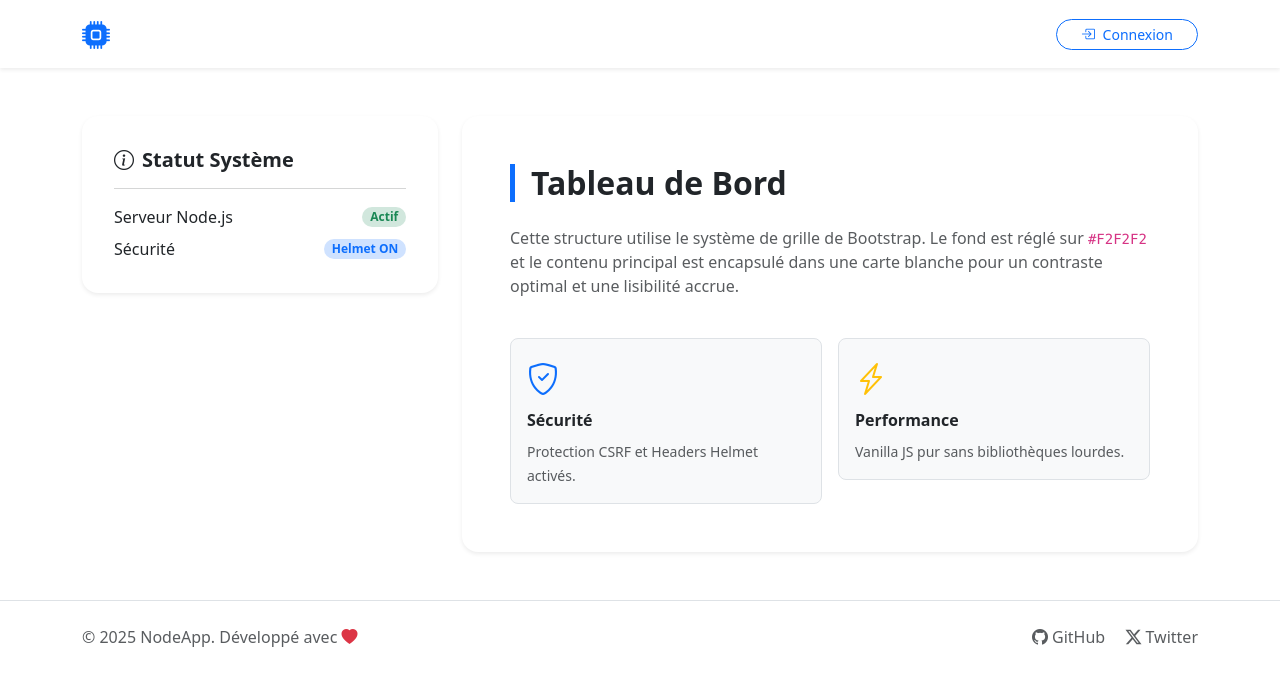
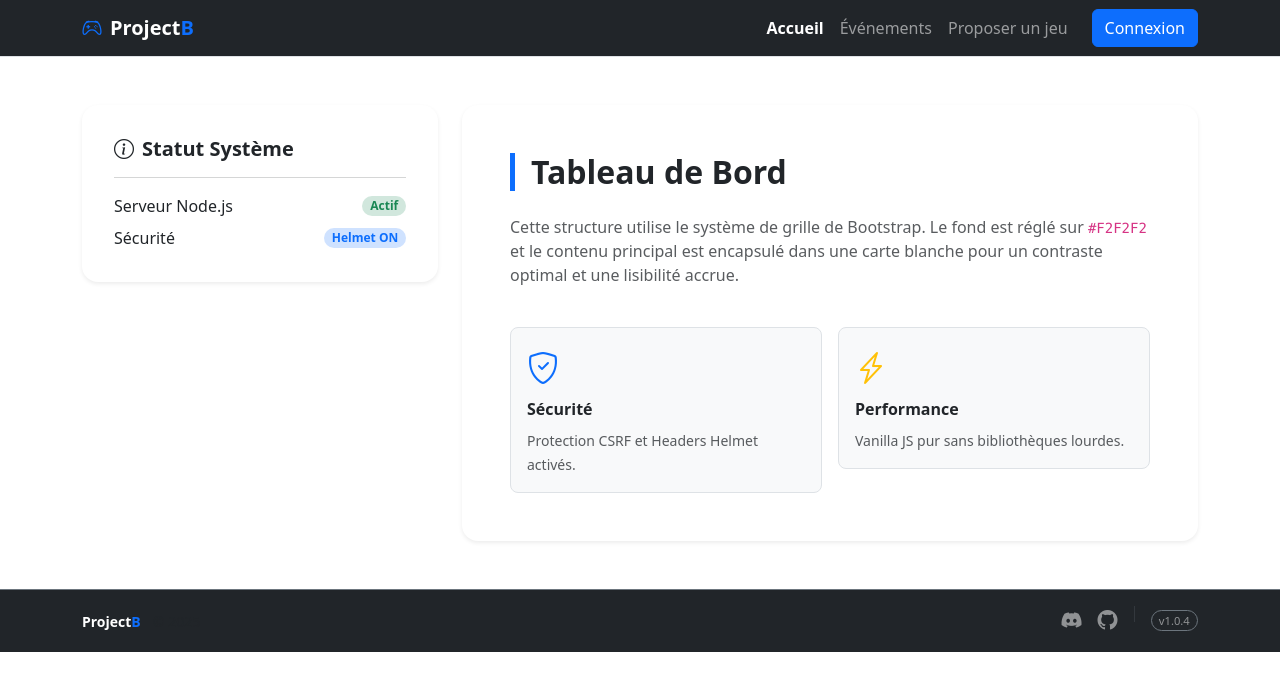
Before and after one commit to Jazzyunity/project-b, a website with bundled scripts: page frontend/public/index.html in a window 1280 px wide. Built offline with nearby package versions, Linux system fonts and the light colour scheme.

Commit message:
Reformat components + fix auth route and middleware

```diff
--- a/backend/middlewares/auth.middleware.js
+++ b/backend/middlewares/auth.middleware.js
@@ -13,3 +13,5 @@ const protect = (req, res, next) => {
         res.status(401).json({ message: "Token invalide" });
     }
 };
+
+module.exports = { protect };
--- a/backend/routes/api.routes.js
+++ b/backend/routes/api.routes.js
@@ -1,6 +1,6 @@
 const express = require('express');
 const router = express.Router();
-const { protect } = require('../middleware/auth.middleware');
+const { protect } = require('../middlewares/auth.middleware');
 const GameIdea = require('../models/GameIdea');
 
 
--- a/backend/server.js
+++ b/backend/server.js
@@ -3,6 +3,7 @@ const path = require('path');
 const helmet = require('helmet');
 const cors = require('cors');
 const rateLimit = require('express-rate-limit');
+const cookieParser = require('cookie-parser')
 require('dotenv').config();
 
 const app = express();
@@ -16,9 +17,10 @@ app.use(helmet({
         directives: {
             "default-src": ["'self'"],
             // Autoriser les scripts de jsdelivr
-            "script-src": ["'self'", "cdn.jsdelivr.net"],
+            "script-src": ["'self'", "cdn.jsdelivr.net", "'unsafe-inline'"],
             // Autoriser les styles et les polices (icônes) de jsdelivr
             "style-src": ["'self'", "cdn.jsdelivr.net", "'unsafe-inline'"],
+            "worker-src": ["'self'", "blob:"],
             "connect-src": ["'self'", "cdn.jsdelivr.net"],
             "font-src": ["'self'", "cdn.jsdelivr.net"],
             "img-src": ["'self'", "data:"],
--- a/frontend/public/css/style.css
+++ b/frontend/public/css/style.css
@@ -20,3 +20,8 @@ main {
     /* Effet moderne sur navbar sticky */
     background-color: rgba(33, 37, 41, 0.95) !important;
 }
+
+.hover-white:hover {
+    color: #ffffff !important;
+    transition: color 0.2s ease-in-out;
+}
--- a/frontend/public/index.html
+++ b/frontend/public/index.html
@@ -15,35 +15,6 @@
 </head>
 
 <body>
-
-    <nav class="navbar navbar-expand-lg navbar-dark sticky-top shadow-sm">
-        <div class="container">
-            <a class="navbar-brand d-flex align-items-center" href="/">
-                <i class="bi bi-cpu-fill fs-3 me-2 text-primary"></i>
-                <span class="fw-bold text-uppercase tracking-wider">ProjectB</span>
-            </a>
-
-            <button class="navbar-toggler border-0" type="button" data-bs-toggle="collapse" data-bs-target="#navbarNav">
-                <span class="navbar-toggler-icon"></span>
-            </button>
-
-            <div class="collapse navbar-collapse" id="navbarNav">
-                <ul class="navbar-nav ms-auto align-items-center">
-                    <li class="nav-item">
-                        <a class="nav-link active" href="/"><i class="bi bi-house-door me-1"></i> Accueil</a>
-                    </li>
-                    <li class="nav-item">
-                        <a class="nav-link" href="/contact">Contact</a>
-                    </li>
-                    <li class="nav-item ms-lg-3">
-                        <a class="btn btn-outline-primary btn-sm px-4 rounded-pill" href="/login">
-                            <i class="bi bi-box-arrow-in-right me-1"></i> Connexion
-                        </a>
-                    </li>
-                </ul>
-            </div>
-        </div>
-    </nav>
 
     <main class="py-5">
         <div class="container">
@@ -97,25 +68,11 @@
         </div>
     </main>
 
-    <footer class="bg-white border-top py-4 mt-auto">
-        <div class="container">
-            <div class="row align-items-center">
-                <div class="col-md-6 text-center text-md-start">
-                    <span class="text-muted">&copy; 2025 NodeApp. Développé avec <i
-                            class="bi bi-heart-fill text-danger"></i></span>
-                </div>
-                <div class="col-md-6 text-center text-md-end mt-3 mt-md-0">
-                    <a href="#" class="text-muted me-3 text-decoration-none"><i class="bi bi-github"></i> GitHub</a>
-                    <a href="#" class="text-muted text-decoration-none"><i class="bi bi-twitter-x"></i> Twitter</a>
-                </div>
-            </div>
-        </div>
-    </footer>
-
     <script src="https://cdn.jsdelivr.net/npm/bootstrap@5.3.8/dist/js/bootstrap.bundle.min.js"
         integrity="sha384-FKyoEForCGlyvwx9Hj09JcYn3nv7wiPVlz7YYwJrWVcXK/BmnVDxM+D2scQbITxI"
         crossorigin="anonymous"></script>
     <script type="module" src="/js/main.js"></script>
+    <script src="/js/components/components.js"></script>
 </body>
 
 </html>
--- /dev/null
+++ b/frontend/public/js/components/components.js
@@ -0,0 +1,103 @@
+const layouts = {
+    navbar: `
+    <nav class="navbar navbar-expand-lg navbar-dark bg-dark border-bottom sticky-top">
+        <div class="container">
+            <a class="navbar-brand fw-bold" href="/index.html">
+                <i class="bi bi-controller text-primary me-2"></i>Project<span class="text-primary">B</span>
+            </a>
+            <button class="navbar-toggler" type="button" data-bs-toggle="collapse" data-bs-target="#navbarNav">
+                <span class="navbar-toggler-icon"></span>
+            </button>
+            <div class="collapse navbar-collapse" id="navbarNav">
+                <ul class="navbar-nav ms-auto align-items-center">
+                    <li class="nav-item">
+                        <a class="nav-link" href="/index.html">Accueil</a>
+                    </li>
+                    <li class="nav-item">
+                        <a class="nav-link" href="/events.html">Événements</a>
+                    </li>
+                    <li class="nav-item">
+                        <a class="nav-link" href="/submit.html">Proposer un jeu</a>
+                    </li>
+                    <li id="authLinks" class="nav-item ms-lg-3">
+                        </li>
+                </ul>
+            </div>
+        </div>
+    </nav>`,
+
+    footer: `
+    <footer class="bg-dark text-white border-top border-secondary py-3 mt-auto">
+        <div class="container">
+            <div class="d-flex flex-column flex-md-row justify-content-between align-items-center">
+                <div class="mb-2 mb-md-0">
+                    <span class="fw-bold small">Project<span class="text-primary">B</span></span>
+                    <span class="text-muted small ms-2">© 2025</span>
+                </div>
+
+                <div class="d-flex align-items-center">
+                    <a href="#" class="text-white-50 me-3 hover-white" title="Discord">
+                        <i class="bi bi-discord fs-5"></i>
+                    </a>
+                    <a href="#" class="text-white-50 me-3 hover-white" title="Github">
+                        <i class="bi bi-github fs-5"></i>
+                    </a>
+                    <div class="vr bg-secondary me-3 d-none d-md-block" style="height: 15px;"></div>
+                    <span class="badge rounded-pill bg-dark border border-secondary text-white-50 fw-light" style="font-size: 0.7rem;">v1.0.4</span>
+                </div>
+            </div>
+        </div>
+    </footer>`
+};
+
+function initLayout() {
+    const body = document.body;
+
+    // 1. Injection
+    body.insertAdjacentHTML('afterbegin', layouts.navbar);
+    body.insertAdjacentHTML('beforeend', layouts.footer);
+
+    // 2. Détection du lien actif
+    const currentPath = window.location.pathname;
+    document.querySelectorAll('.nav-link').forEach(link => {
+        const linkPath = link.getAttribute('href');
+        if (currentPath.includes(linkPath)) {
+            link.classList.add('active', 'fw-bold');
+        }
+    });
+
+    // 3. Gestion dynamique du bouton Auth
+    const authContainer = document.getElementById('authLinks');
+    const isLoggedIn = document.cookie.split(';').some((item) => item.trim().startsWith('token='));
+
+    if (isLoggedIn) {
+        authContainer.innerHTML = `
+            <div class="dropdown">
+                <a class="btn btn-outline-dark dropdown-toggle" href="#" role="button" data-bs-toggle="dropdown">
+                    <i class="bi bi-person-circle"></i> Mon Compte
+                </a>
+                <ul class="dropdown-menu dropdown-menu-end shadow">
+                    <li><a class="dropdown-item" href="/profile.html">Mon Profil</a></li>
+                    <li><hr class="dropdown-divider"></li>
+                    <li><a class="dropdown-item text-danger" href="#" id="logoutBtn">Déconnexion</a></li>
+                </ul>
+            </div>`;
+
+        document.getElementById('logoutBtn')?.addEventListener('click', async (e) => {
+            e.preventDefault();
+            await fetch('/api/v1/auth/logout');
+            window.location.href = '/login.html';
+        });
+    } else {
+        authContainer.innerHTML = `
+            <a class="btn btn-primary" href="/login.html">Connexion</a>`;
+    }
+
+    // 4. Initialisation forcée de Bootstrap pour le menu mobile
+    if (typeof bootstrap !== 'undefined') {
+        const menu = document.getElementById('navbarNav');
+        if (menu) new bootstrap.Collapse(menu, { toggle: false });
+    }
+}
+
+document.addEventListener('DOMContentLoaded', initLayout);
```
